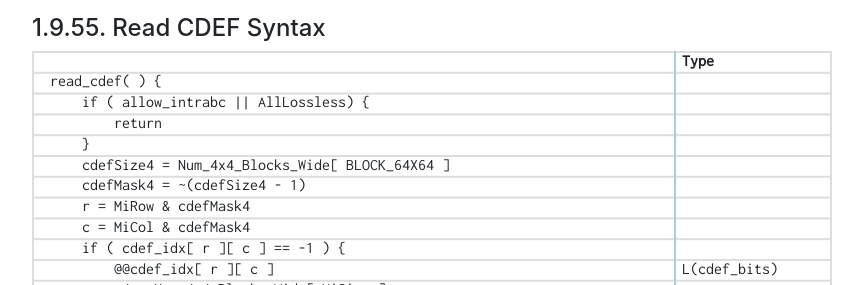
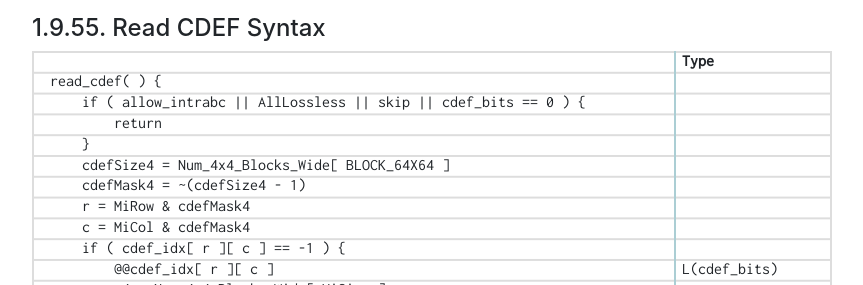
Before and after one commit to AOMediaCodec/av1-spec, a Jekyll site: the page built from 06.bitstream.syntax.md, in a window 1280 px wide and 900 px high, scrolled down 74994 px. Shown: the part 188-473 px from the top of the window, without its empty margins (53-916 px from the left). Built offline with Jekyll 4.4.1, drawn with Linux system fonts in a browser that asks for light colours; nearby versions of some CDN libraries; our own code applies the rules of GitHub Pages for plain Markdown files; some of the changed text lies outside the part shown.

Commit message:
Fix cdef skipping

```diff
--- a/06.bitstream.syntax.md
+++ b/06.bitstream.syntax.md
@@ -3916,7 +3916,7 @@ clear_cdef( r, c ) {
 
 ~~~~~
 read_cdef( ) {
-    if ( allow_intrabc || AllLossless) {
+    if ( allow_intrabc || AllLossless || skip || cdef_bits == 0 ) {
         return
     }
     cdefSize4 = Num_4x4_Blocks_Wide[ BLOCK_64X64 ]
```
